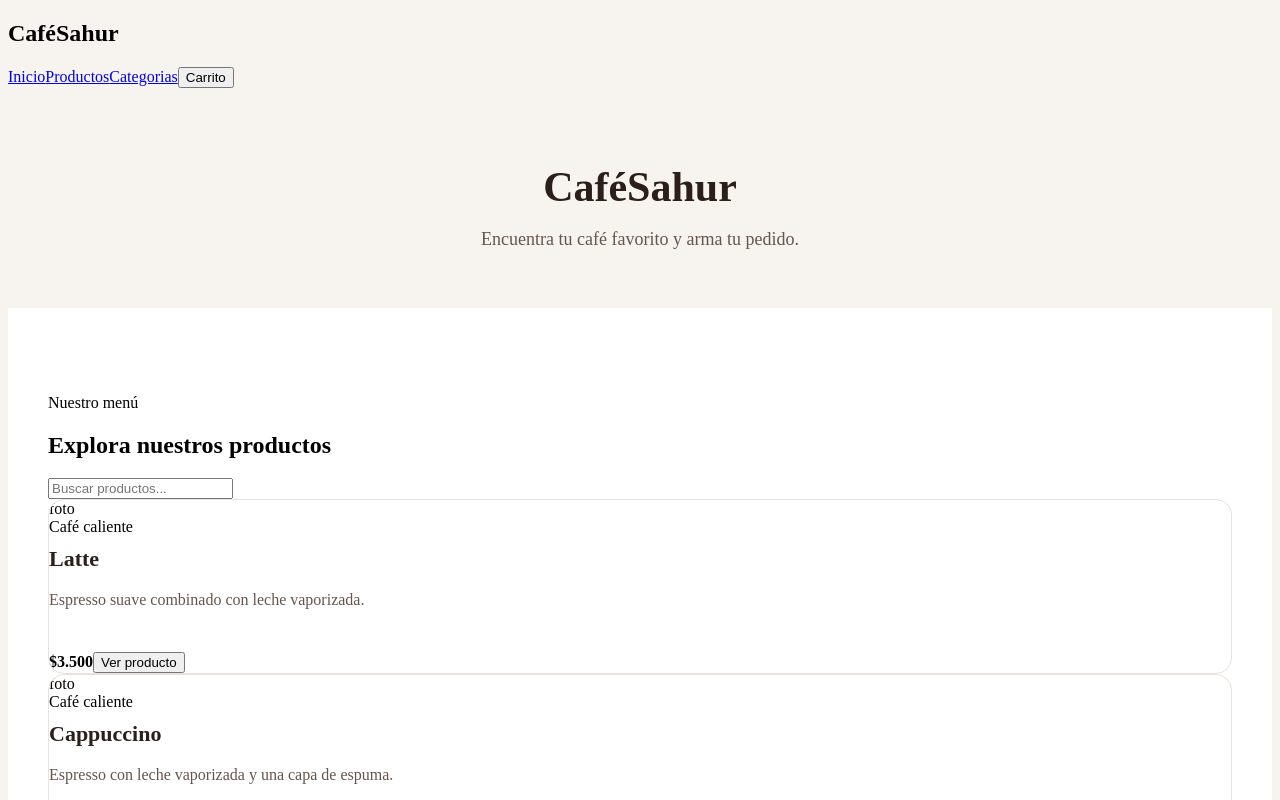
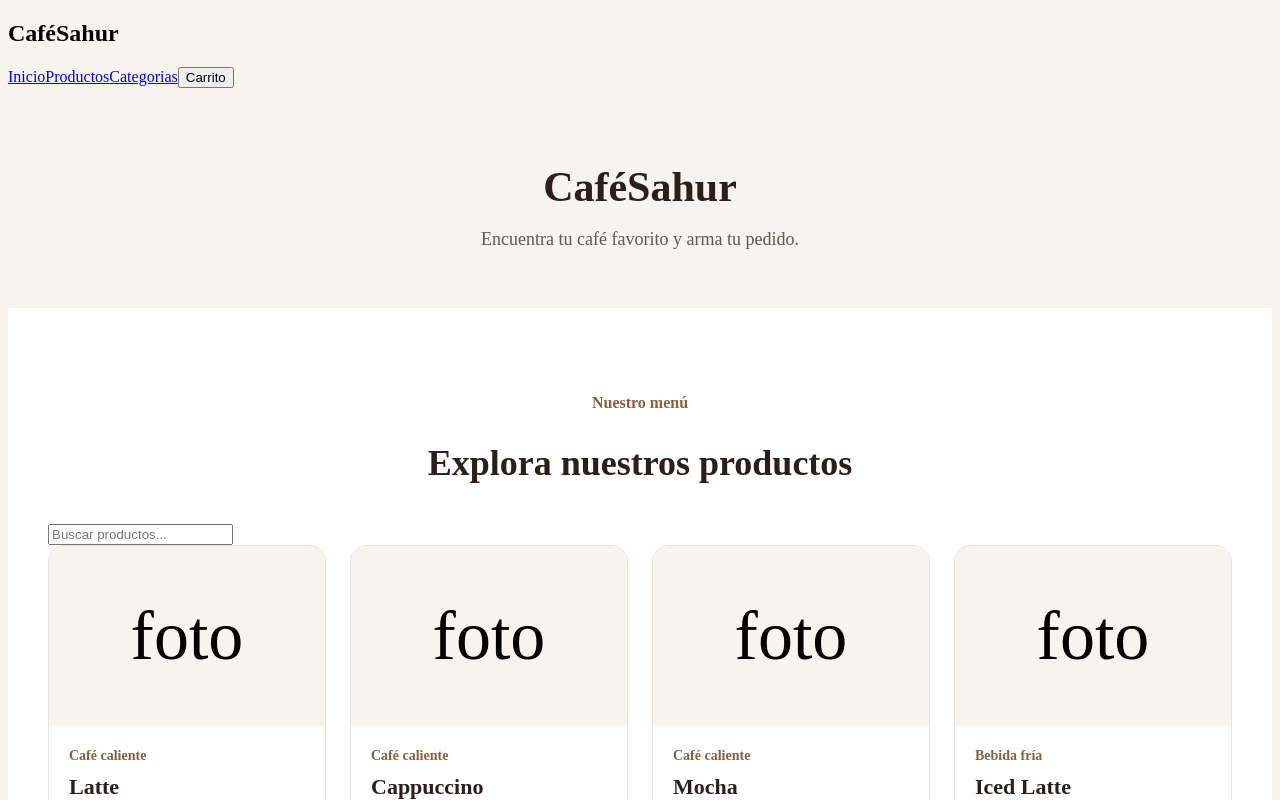
Before and after one commit to MrNittram/Sistema-Cafeteria, a React (Vite) app: page / in a window 1280 px wide. Shown: the top 800 px of the page. Built offline with nearby package versions, Linux system fonts and the light colour scheme.

Commit message:
implementacion de vista detalle de productos

```diff
--- a/src/App.css
+++ b/src/App.css
@@ -64,23 +64,23 @@ body {
     background-color: white;
   }
 
-  .productos_titulo {
+  .productos__titulo {
     margin-bottom: 40px;
     text-align: center;
   }
 
-  .productos_titulo p {
+  .productos__titulo p {
     margin-bottom: 8px;
     color:#8b5e3c;
     font-weight: bold;
   }
 
-  .productos_titulo h2 {
+  .productos__titulo h2 {
     color: #2c1e18;
     font-size: 36px;
   }
 
-  .productos_grid {
+  .productos__grid {
     max-width: 1200px;
     margin: 0 auto;
 
@@ -96,7 +96,7 @@ body {
     background-color: #ffffff;
   }
 
-  .producto_card_imagen{
+  .producto-card__imagen{
     display: flex;
     align-items: center;
     justify-content: center;
@@ -106,11 +106,11 @@ body {
     font-size: 70px;
   }
 
-  .producto-card_contenido{
+  .producto-card__contenido{
     padding: 20px;
   }
 
-  .producto-card_categoria{
+  .producto-card__categoria{
     color: #8b5e3c;
     font-size: 14px;
     font-weight: bold;
@@ -128,19 +128,19 @@ body {
     line-height: 1.5;
   }
 
-  .producto-card_footer {
+  .producto-card__footer {
     display: flex;
     align-items: center;
     justify-content: space-between;
     margin-top: 20px;
   }
 
-  .producto-card_footer strong {
+  .producto-card__footer strong {
     color: #2c1e18;
     font-size: 20px;
   }
 
-  .producto-card_footer button{
+  .producto-card__footer button{
     border: none;
     border-radius: 8px;
     padding: 10px 14px;
@@ -151,6 +151,67 @@ body {
     cursor: pointer;
   }
 
-  .producto-card_footer button:hover {
+  .producto-card__footer button:hover {
     background-color: #594036;
   }
+
+  .detalle-fondo {
+  position: fixed;
+  inset: 0;
+
+  display: flex;
+  justify-content: center;
+  align-items: center;
+
+  background-color: rgba(0, 0, 0, 0.5);
+}
+
+.detalle {
+  position: relative;
+
+  width: 90%;
+  max-width: 450px;
+  padding: 30px;
+
+  background-color: white;
+  border-radius: 16px;
+
+  text-align: center;
+}
+
+.detalle__cerrar {
+  position: absolute;
+  top: 15px;
+  right: 15px;
+
+  border: none;
+  background: none;
+
+  font-size: 20px;
+  cursor: pointer;
+}
+
+.detalle__imagen {
+  margin-bottom: 20px;
+  font-size: 80px;
+}
+
+.detalle__categoria {
+  color: #8b5e3c;
+  font-weight: bold;
+}
+
+.detalle h2 {
+  margin: 10px 0;
+  color: #2c1e18;
+}
+
+.detalle p {
+  margin-bottom: 20px;
+  color: #66554d;
+}
+
+.detalle strong {
+  font-size: 22px;
+  color: #2c1e18;
+}
--- a/src/App.jsx
+++ b/src/App.jsx
@@ -5,7 +5,7 @@ import Navbar from './components/Navbar'
 import Hero from './components/Hero'
 import ProductoCard from './components/ProductoCard'
 import Buscador from './components/Buscador'
-
+import ProductoDetalle from './components/ProductoDetalle'
 
 const productos = [
   {
@@ -40,6 +40,7 @@ const productos = [
 
 function App() {
   const [busqueda, setBusqueda] = useState('')
+  const [productoSeleccionado, setProductoSeleccionado] = useState(null)
 
   const productosFiltrados = productos.filter((producto) =>
     producto.nombre.toLowerCase().includes(busqueda.toLowerCase())
@@ -67,10 +68,20 @@ function App() {
               descripcion={producto.descripcion}
               precio={producto.precio}
               categoria={producto.categoria}
+              verDetalle={() => {
+                console.log('Abriendo:', producto.nombre)
+                setProductoSeleccionado(producto)
+              }}
             />
           ))}
         </div>
       </section>
+      {productoSeleccionado && (
+        <ProductoDetalle
+        producto={productoSeleccionado}
+        cerrarDetalle={() => setProductoSeleccionado(null)}
+        />
+      )}
     </>
   )
 }
--- a/src/components/ProductoCard.jsx
+++ b/src/components/ProductoCard.jsx
@@ -1,4 +1,4 @@
-function ProductoCard({ nombre, descripcion, precio, categoria }) {
+function ProductoCard({ nombre, descripcion, precio, categoria, verDetalle}) {
     return (
       <article className="producto-card">
         <div className="producto-card__imagen">
@@ -16,7 +16,7 @@ function ProductoCard({ nombre, descripcion, precio, categoria }) {
 
           <div className="producto-card__footer">
             <strong>${precio.toLocaleString('es-CL')}</strong>
-            <button>Ver producto</button>
+            <button onClick={verDetalle}>Ver producto</button>
           </div>
         </div>
       </article>
--- /dev/null
+++ b/src/components/ProductoDetalle.jsx
@@ -0,0 +1,33 @@
+function ProductoDetalle({producto, cerrarDetalle}){
+    return(
+        <div className="detalle-fondo">
+            <div className="detalle">
+                <button
+                className="detalle__cerrar"
+                onClick={cerrarDetalle}
+                >
+                    x
+                </button>
+                <div className="detalle__imagen">
+                    foto
+                </div>
+
+                <span className="detalle__categoria">
+                    {producto.categoria}
+                </span>
+
+                <h2> {producto.nombre} </h2>
+
+                <p> {producto.descripcion} </p>
+
+                <strong>
+                    ${producto.precio.toLocaleString("es-CL")}
+                </strong>
+
+            </div>
+
+        </div>
+    )
+}
+
+export default ProductoDetalle
```
